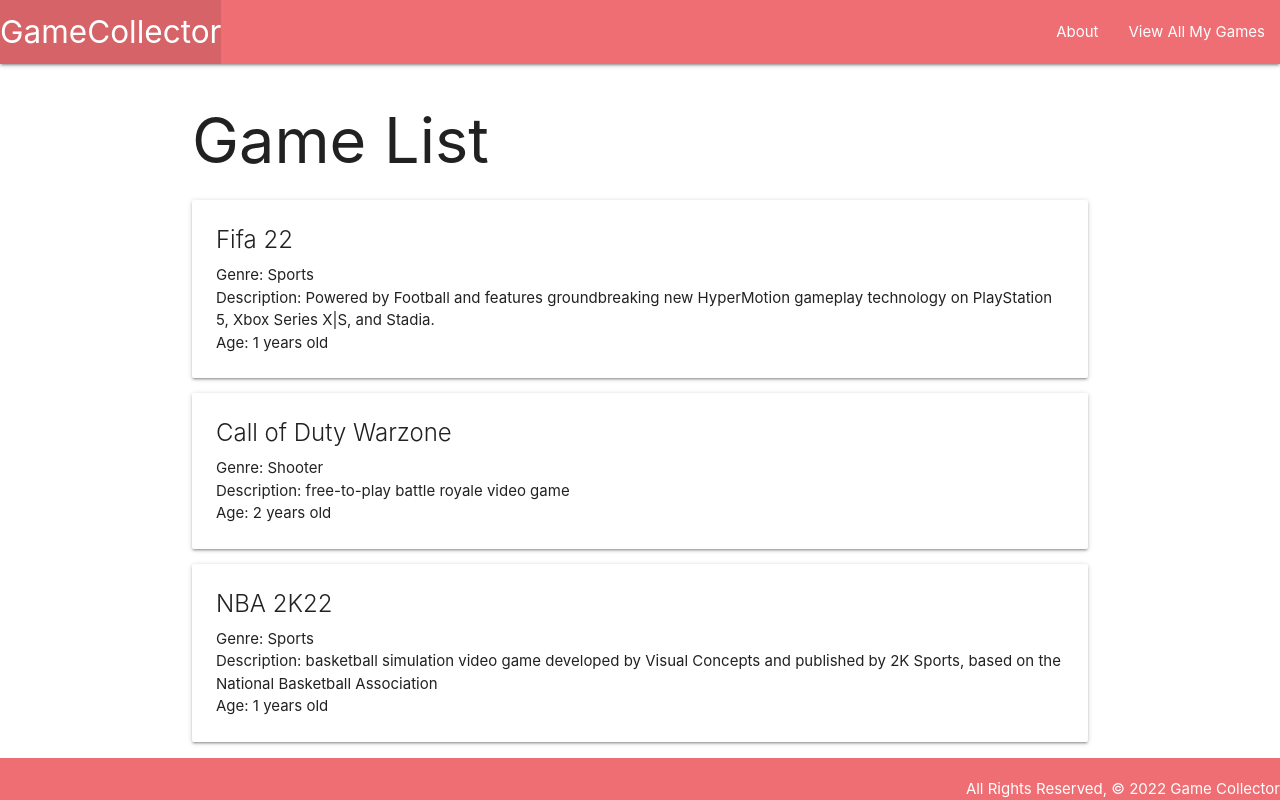
After one commit to anasemo234/GameCollector, a Django app: page /games/ in a window 1280 px wide. The commit adds this page. Run offline with Django 4.2, Linux system fonts and the light colour scheme.

Commit message:
added routes and templates

```diff
--- a/main_app/static/css/style.css
+++ b/main_app/static/css/style.css
@@ -6,7 +6,6 @@
     min-height: 100vh;
     display: flex;
     flex-direction: column;
-
   }
 
   main {
--- a/main_app/templates/base.html
+++ b/main_app/templates/base.html
@@ -28,7 +28,7 @@
           </ul>
           <ul class="right">
             <li><a href="/about">About</a></li>
-            <li><a href="/cats">View All My Games</a></li>
+            <li><a href="/games">View All My Games</a></li>
           </ul>
         </div>
       </nav>
--- /dev/null
+++ b/main_app/templates/games/index.html
@@ -0,0 +1,18 @@
+{% extends 'base.html' %} {% block content %}
+
+<h1>Game List</h1>
+
+{% for game in games %}
+<div class="card">
+  <div class="card-content">
+    <span class="card-title">{{ game.title }}</span>
+    <p>Genre: {{ game.genre }}</p>
+    <p>Description: {{ game.description }}</p>
+    {% if game.age > 0 %}
+    <p>Age: {{ game.age }} years old</p>
+    {% else %}
+    <p>Age: -</p>
+    {% endif %}
+  </div>
+</div>
+{% endfor %} {% endblock %}
--- a/main_app/urls.py
+++ b/main_app/urls.py
@@ -4,6 +4,6 @@
 urlpatterns = [
     path('', views.home, name='home'),
     path('about/', views.about, name='about'),
-    # path('games/', views.games_index, name='index'),
+    path('games/', views.games_index, name='index'),
 
 ]
--- a/main_app/views.py
+++ b/main_app/views.py
@@ -12,3 +12,25 @@
 
 def about(request):
     return render(request, 'about.html')
+
+
+# Add the Cat class & list and view function below the imports
+class Game:  # Note that parens are optional if not inheriting from another class
+    def __init__(self, title, genre, description, age):
+        self.title = title
+        self.genre = genre
+        self.description = description
+        self.age = age
+
+
+games = [
+    Game('Fifa 22', 'Sports', "Powered by Football and features groundbreaking new HyperMotion gameplay technology on PlayStation 5, Xbox Series X|S, and Stadia.", 1),
+    Game('Call of Duty Warzone', 'Shooter',
+         'free-to-play battle royale video game', 2),
+    Game('NBA 2K22', 'Sports', 'basketball simulation video game developed by Visual Concepts and published by 2K Sports, based on the National Basketball Association', 1)
+
+]
+
+
+def games_index(request):
+    return render(request, 'games/index.html', {'games': games})
```
